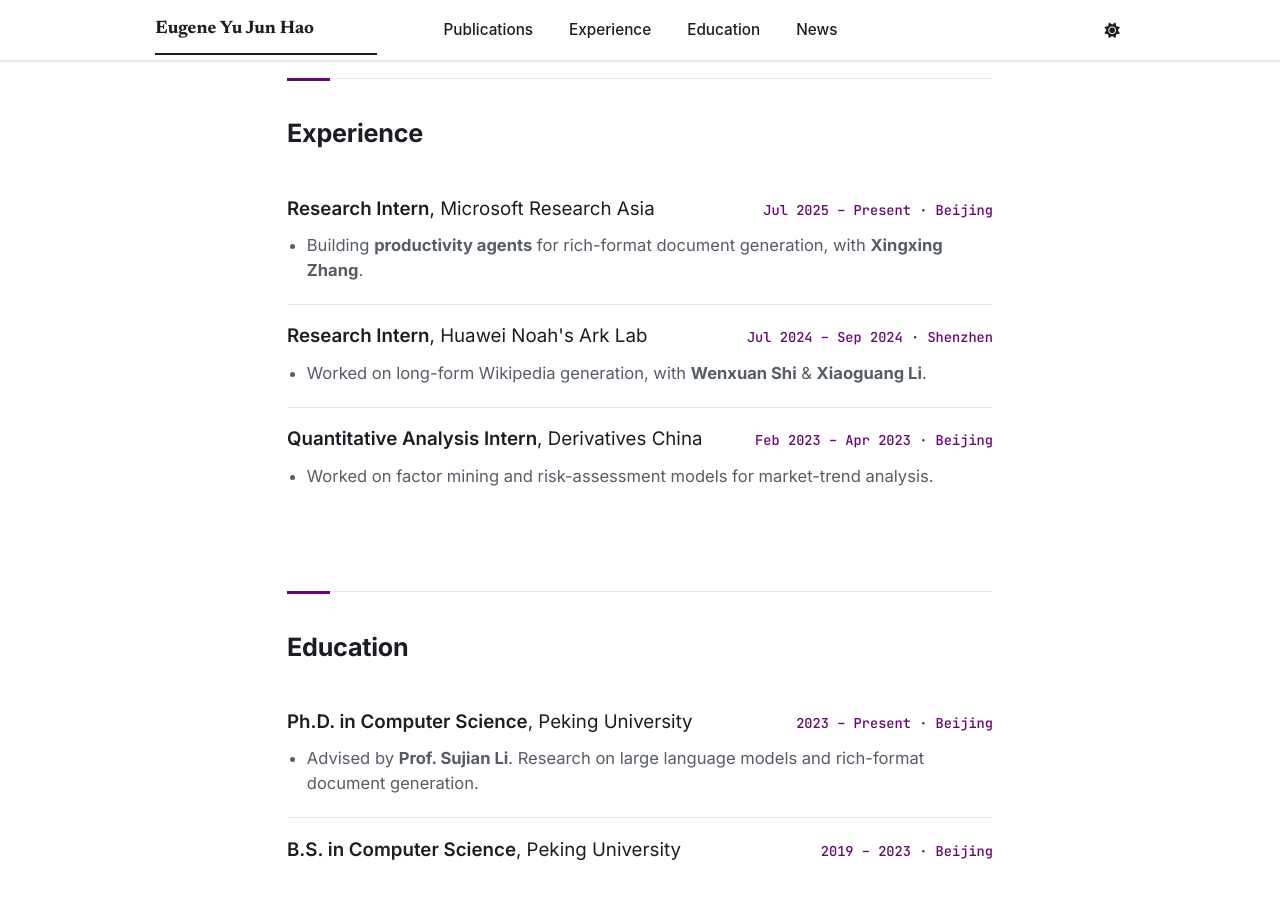
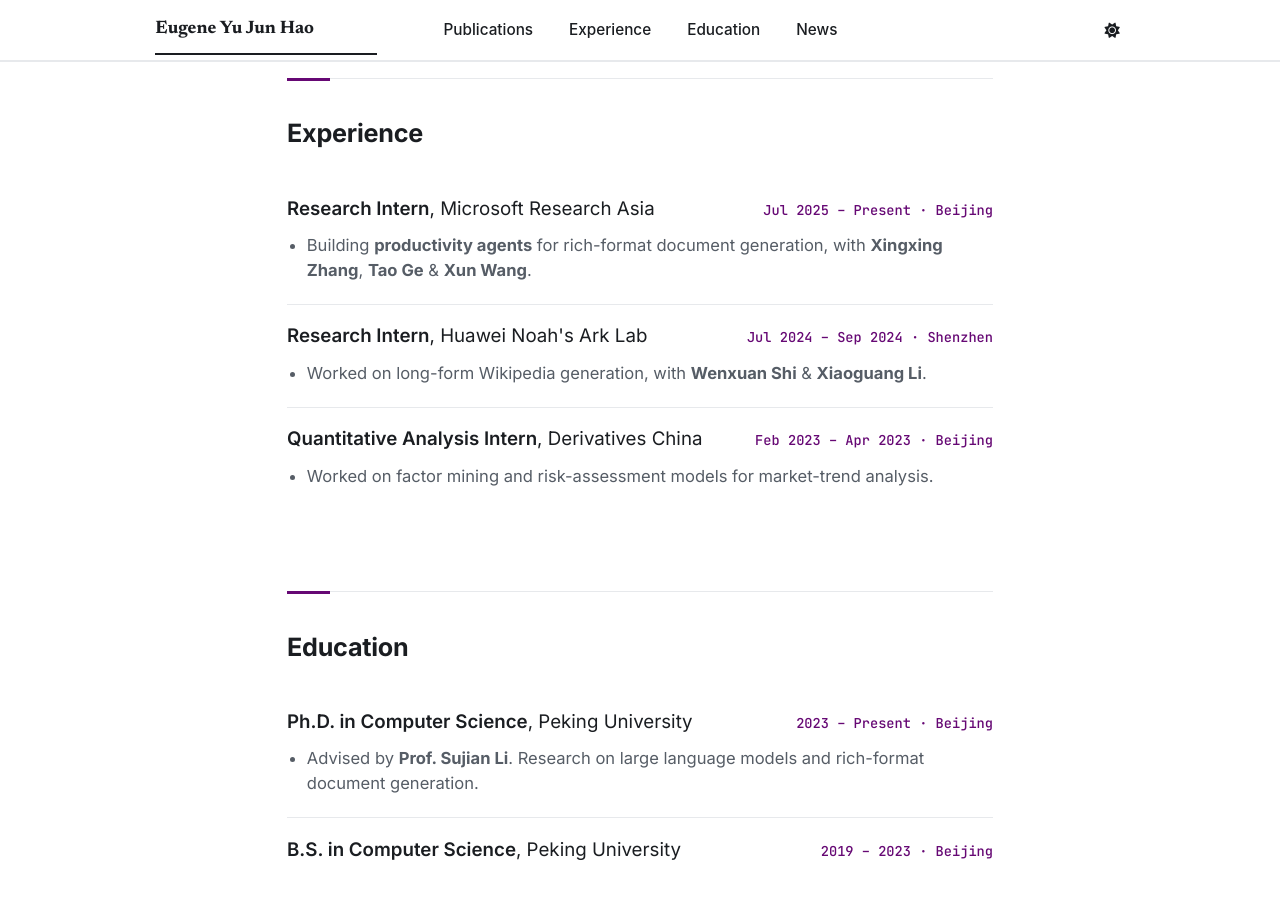
Before and after one commit to eugeneyujunhao/eugeneyujunhao.github.io, a Jekyll site: the page built from _pages/about.md, in a window 1280 px wide and 900 px high, scrolled down 1795 px. Built offline with Jekyll 4.4.1, drawn with Linux system fonts in a browser that asks for light colours; a style sheet for code colours, icons or effects is not loaded.

Commit message:
Update about.md

```diff
--- a/_pages/about.md
+++ b/_pages/about.md
@@ -131,7 +131,7 @@ Experience
     <span class="exp-when">Jul 2025 – Present · Beijing</span>
   </div>
   <ul class="exp-points">
-    <li>Building <b>productivity agents</b> for rich-format document generation, with <b>Xingxing Zhang</b>.</li>
+    <li>Building <b>productivity agents</b> for rich-format document generation, with <b>Xingxing Zhang</b>, <b>Tao Ge</b> &amp; <b>Xun Wang</b>.</li>
   </ul>
 </div>
 
```
